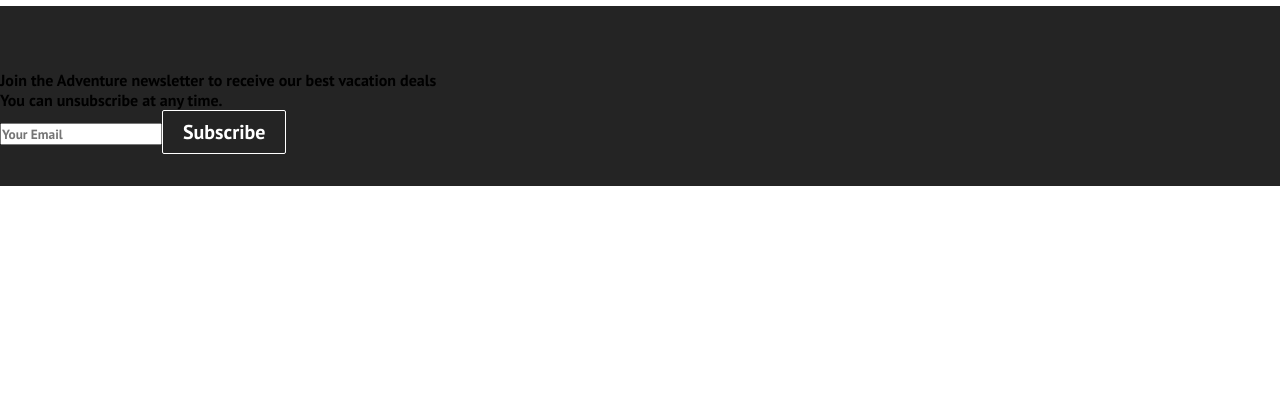
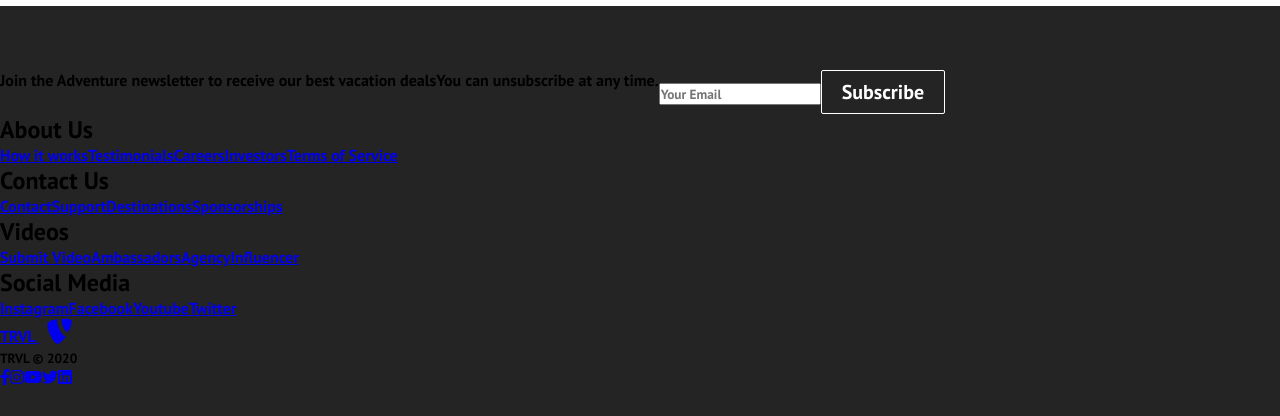
Before and after one commit to Safarov-E/react-website-v1, a React (Create React App) app: page / in a window 1280 px wide. Shown: the part 1919-2335 px from the top of the page. Before the commit the page ends 2105 px from the top, so only its background shows below. Built offline with nearby package versions, Linux system fonts and the light colour scheme.

Commit message:
Добработка компонента Footer

```diff
--- a/src/component/footer/footer.css
+++ b/src/component/footer/footer.css
@@ -6,3 +6,6 @@
     justify-content: center;
     align-self: center;
 }
+.footer-subscription {
+    display: flex;
+}
--- a/src/component/footer/footer.js
+++ b/src/component/footer/footer.js
@@ -1,5 +1,6 @@
 import React from 'react'
 import Button from '../button'
+import {Link} from 'react-router-dom'
 import './footer.css'
 
 function Footer() {
@@ -19,6 +20,93 @@
                     </form>
                 </div>
             </section>
+            <div className="footer-links">
+                <div className="footer-link-wrapper">
+                    <div className="footer-link-items">
+                        <h2>About Us</h2>
+                        <Link to="/sign-up">How it works</Link>
+                        <Link to="/">Testimonials</Link>
+                        <Link to="/">Careers</Link>
+                        <Link to="/">Investors</Link>
+                        <Link to="/">Terms of Service</Link>
+                    </div>
+                    <div className="footer-link-items">
+                        <h2>Contact Us</h2>
+                        <Link to="/">Contact</Link>
+                        <Link to="/">Support</Link>
+                        <Link to="/">Destinations</Link>
+                        <Link to="/">Sponsorships</Link>
+                    </div>
+                </div>
+                <div className="footer-link-wrapper">
+                    <div className="footer-link-items">
+                        <h2>Videos</h2>
+                        <Link to="/">Submit Video</Link>
+                        <Link to="/">Ambassadors</Link>
+                        <Link to="/">Agency</Link>
+                        <Link to="/">Influencer</Link>
+                    </div>
+                    <div className="footer-link-items">
+                        <h2>Social Media</h2>
+                        <Link to="/">Instagram</Link>
+                        <Link to="/">Facebook</Link>
+                        <Link to="/">Youtube</Link>
+                        <Link to="/">Twitter</Link>
+                    </div>
+                </div>
+            </div>
+            <section class='social-media'>
+                <div class='social-media-wrap'>
+                    <div class='footer-logo'>
+                        <Link to='/' className='social-logo'>
+                            TRVL <i class='fab fa-typo3' />
+                        </Link>
+                    </div>
+                    <small class='website-rights'>TRVL © 2020</small>
+                    <div class='social-icons'>
+                        <Link
+                            class='social-icon-link facebook'
+                            to='/'
+                            target='_blank'
+                            aria-label='Facebook'
+                        >
+                            <i class='fab fa-facebook-f' />
+                        </Link>
+                        <Link
+                            class='social-icon-link instagram'
+                            to='/'
+                            target='_blank'
+                            aria-label='Instagram'
+                        >
+                            <i class='fab fa-instagram' />
+                        </Link>
+                        <Link
+                            class='social-icon-link youtube'
+                            to='/'
+                            target='_blank'
+                            aria-label='Youtube'
+                        >
+                            <i class='fab fa-youtube' />
+                        </Link>
+                        <Link
+                            class='social-icon-link twitter'
+                            to='/'
+                            target='_blank'
+                            aria-label='Twitter'
+                        >
+                            <i class='fab fa-twitter' />
+                        </Link>
+                        <Link
+                            class='social-icon-link twitter'
+                            to='/'
+                            target='_blank'
+                            aria-label='LinkedIn'
+                        >
+                            <i class='fab fa-linkedin' />
+                        </Link>
+                    </div>
+                </div>
+            </section>
         </div>
     )
 }
```
